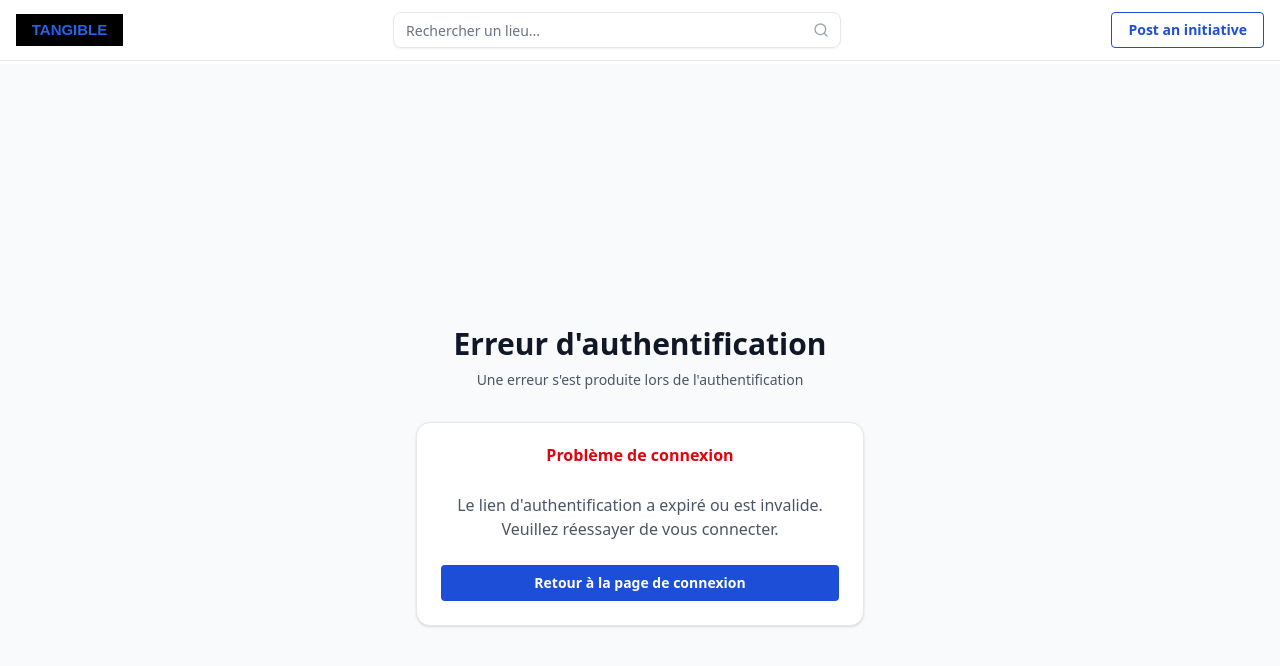
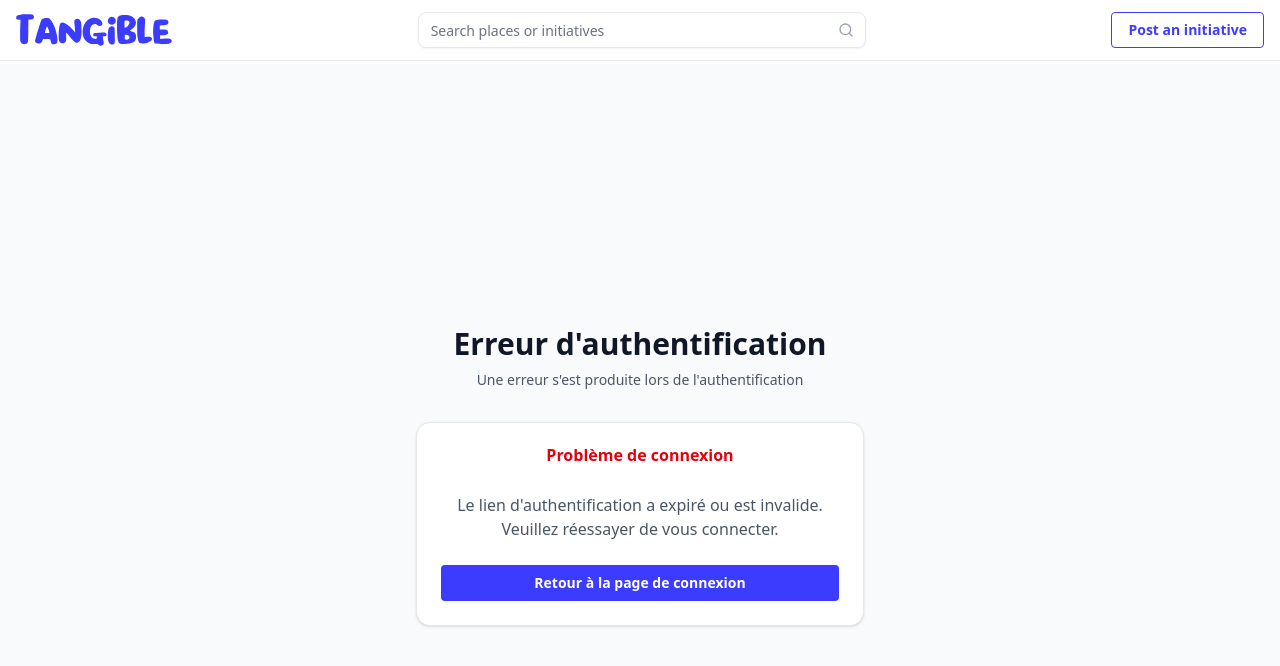
Before and after one commit to juliencharrel/civicexchange, a Next.js app: page /auth/auth-code-error in a window 1280 px wide. Shown: the top 666 px of the page. Built offline with nearby package versions, Linux system fonts and the light colour scheme; no server answers; the database is empty.

Commit message:
Updated branding with official color #3C3CFF, improved UI layout and search functionality

```diff
--- a/app/components/home/SplitMapListView.tsx
+++ b/app/components/home/SplitMapListView.tsx
@@ -162,15 +162,15 @@ export default function SplitMapListView({ initialInitiatives }: SplitMapListVie
         {/* Barre latérale de catégories */}
         <div className="w-[160px] bg-gray-50 border-r border-gray-200 flex-shrink-0">
           <div className="p-4">
-            <h3 className="text-sm font-semibold text-gray-700 mb-3">Catégories</h3>
             <div className="flex flex-col space-y-2">
               <button
                 onClick={() => setSelectedCategory('All')}
                 className={`text-sm px-3 py-2 rounded-md transition-colors flex flex-col items-center gap-1 ${
                   selectedCategory === 'All'
-                    ? 'bg-blue-600 text-white'
+                    ? 'text-white font-bold'
                     : 'text-gray-700 hover:text-gray-900 hover:bg-gray-200'
                 }`}
+                style={selectedCategory === 'All' ? { backgroundColor: '#3C3CFF' } : {}}
                 title="All"
               >
                 <Layers className="h-4 w-4" />
@@ -185,9 +185,10 @@ export default function SplitMapListView({ initialInitiatives }: SplitMapListVie
                     onClick={() => setSelectedCategory(category.id)}
                     className={`text-sm px-3 py-2 rounded-md transition-colors flex flex-col items-center gap-1 ${
                       isActive
-                        ? 'bg-blue-600 text-white'
+                        ? 'text-white font-bold'
                         : 'text-gray-700 hover:text-gray-900 hover:bg-gray-200'
                     }`}
+                    style={isActive ? { backgroundColor: '#3C3CFF' } : {}}
                     title={category.name}
                   >
                     <IconComponent className="h-4 w-4" />
--- a/app/components/layout/Header.tsx
+++ b/app/components/layout/Header.tsx
@@ -11,7 +11,7 @@ export default function Header() {
   return (
     <header className="bg-white border-b fixed top-0 left-0 right-0 z-50">
 
-      <div className="max-w-7xl mx-auto flex items-center justify-between px-4 py-3">
+      <div className="w-full flex items-center justify-between px-4 py-3">
         {/* Logo */}
         <Link href="/" className="flex items-center">
           <img
--- a/app/components/layout/LocationSearch.tsx
+++ b/app/components/layout/LocationSearch.tsx
@@ -198,7 +198,7 @@ export default function LocationSearch() {
         <Input
           value={input}
           onChange={handleChange}
-          placeholder="Rechercher un lieu..."
+          placeholder="Search places or initiatives"
           className={`pr-10 ${selectedJurisdiction ? 'bg-blue-50 border-blue-200' : ''}`}
           onFocus={handleFocus}
           onClick={handleInputClick}
--- a/app/styles/globals.css
+++ b/app/styles/globals.css
@@ -1,7 +1,7 @@
 :root {
-  --color-primary: #1D4ED8;
-  --color-primary-light: #3B82F6;
-  --color-primary-dark: #1E40AF;
+  --color-primary: #3C3CFF;
+  --color-primary-light: #5C5CFF;
+  --color-primary-dark: #2C2CFF;
   --color-secondary: #059669;
   --color-secondary-light: #10B981;
   --color-secondary-dark: #047857;
```
Also changed, not shown: public/logo-tangible.svg, 1 other file (tests, documents, lock files or other folders).
